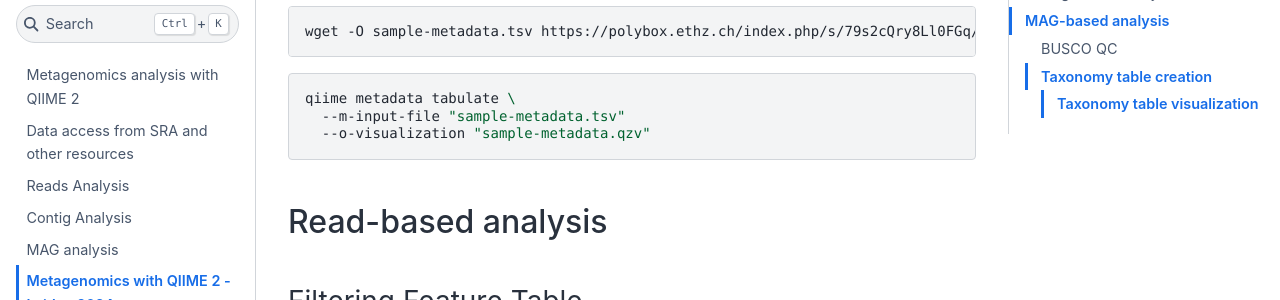
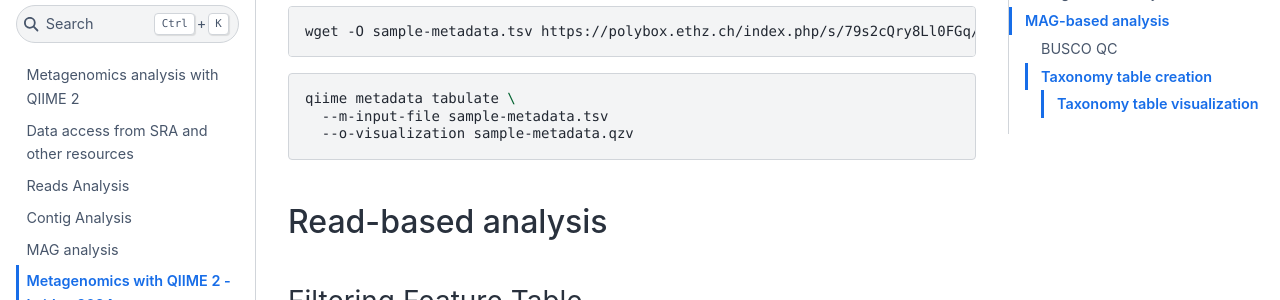
Before and after one commit to caporaso-lab/q2-books, a Jupyter Book: the page built from q2-metagenomics/book/80-leiden-workshop.md, in a window 1280 px wide and 900 px high, scrolled down 416 px. Shown: the part 152-452 px from the top of the window. Built offline with Jupyter Book 1.0.4 settings and Sphinx 7.4.7 and the Sphinx Book theme 1.1.4, drawn with Linux system fonts in a browser that asks for light colours.

````diff
--- a/q2-metagenomics/book/80-leiden-workshop.md
+++ b/q2-metagenomics/book/80-leiden-workshop.md
@@ -17,8 +17,8 @@ wget -O sample-metadata.tsv https://polybox.ethz.ch/index.php/s/79s2cQry8Ll0FGq/
 
 ```shell
 qiime metadata tabulate \
-  --m-input-file "sample-metadata.tsv"
-  --o-visualization "sample-metadata.qzv"
+  --m-input-file sample-metadata.tsv
+  --o-visualization sample-metadata.qzv
 ```
 ## Read-based analysis
 ### Filtering Feature Table
````
